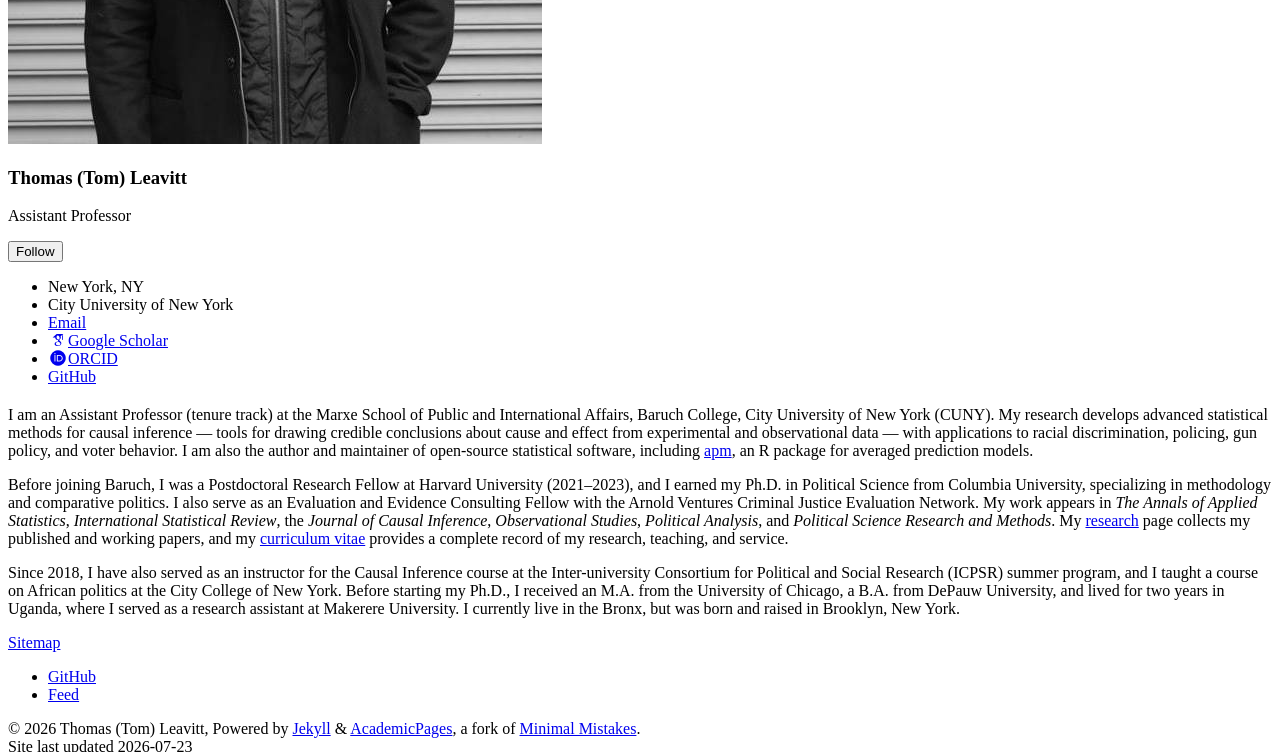
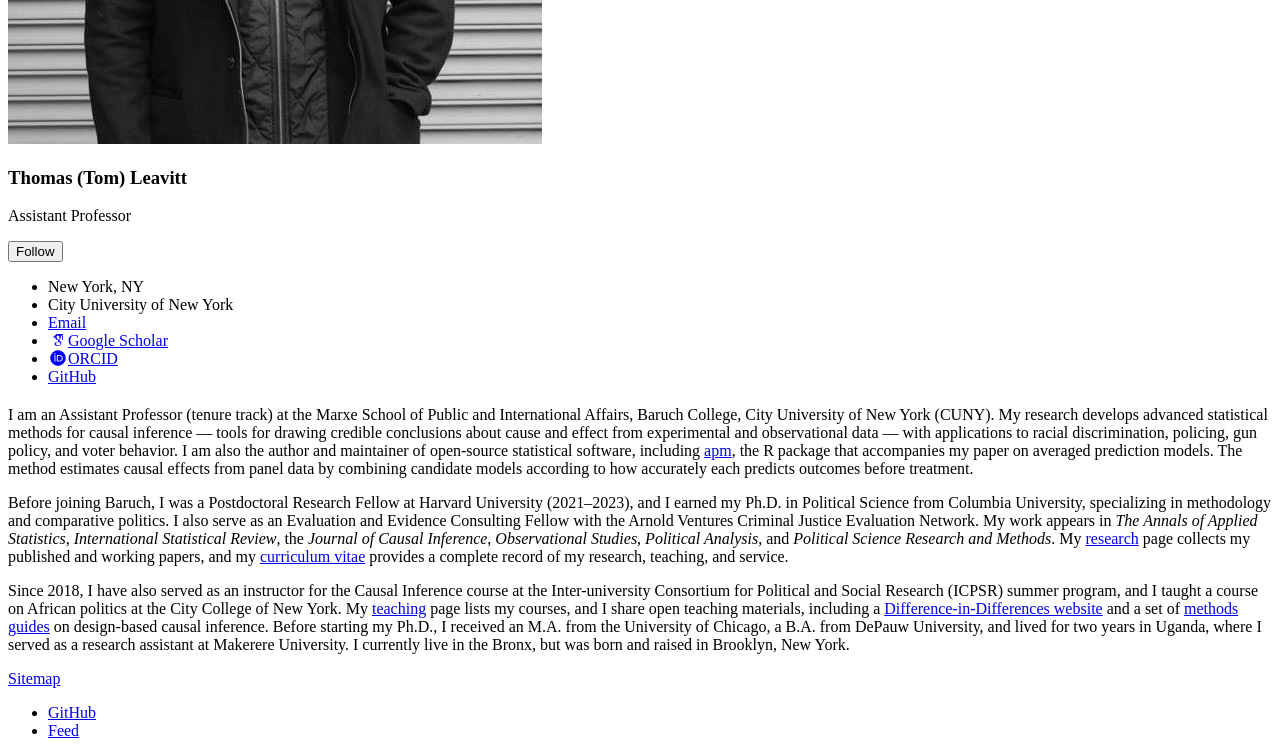
Before and after one commit to tl2624/tl2624.github.io, a Jekyll site: the page built from _pages/about.md, in a window 1280 px wide and 900 px high, scrolled down 598 px, cut to the strip 0-752 px from the top of the window. Built offline with Jekyll 4.4.1, drawn with Linux system fonts in a browser that asks for light colours; some web fonts are replaced.

Commit message:
Describe apm accurately and link teaching + teaching materials
- Tie apm to its companion paper and describe it from the CRAN summary: estimating
  causal effects from panel data by combining candidate models weighted by
  pre-treatment predictive accuracy.
- Add natural links to the teaching page, the Difference-in-Differences website,
  and the design-based methods guides.

Co-Authored-By: Claude Opus 4.8 <noreply@anthropic.com>

```diff
--- a/_pages/about.md
+++ b/_pages/about.md
@@ -7,8 +7,8 @@ redirect_from:
   - /about.html
 ---
 
-I am an Assistant Professor (tenure track) at the Marxe School of Public and International Affairs, Baruch College, City University of New York (CUNY). My research develops advanced statistical methods for causal inference — tools for drawing credible conclusions about cause and effect from experimental and observational data — with applications to racial discrimination, policing, gun policy, and voter behavior. I am also the author and maintainer of open-source statistical software, including [apm](https://tl2624.github.io/apm/), an R package for averaged prediction models.
+I am an Assistant Professor (tenure track) at the Marxe School of Public and International Affairs, Baruch College, City University of New York (CUNY). My research develops advanced statistical methods for causal inference — tools for drawing credible conclusions about cause and effect from experimental and observational data — with applications to racial discrimination, policing, gun policy, and voter behavior. I am also the author and maintainer of open-source statistical software, including [apm](https://tl2624.github.io/apm/), the R package that accompanies my paper on averaged prediction models. The method estimates causal effects from panel data by combining candidate models according to how accurately each predicts outcomes before treatment.
 
 Before joining Baruch, I was a Postdoctoral Research Fellow at Harvard University (2021–2023), and I earned my Ph.D. in Political Science from Columbia University, specializing in methodology and comparative politics. I also serve as an Evaluation and Evidence Consulting Fellow with the Arnold Ventures Criminal Justice Evaluation Network. My work appears in *The Annals of Applied Statistics*, *International Statistical Review*, the *Journal of Causal Inference*, *Observational Studies*, *Political Analysis*, and *Political Science Research and Methods*. My [research](/research/) page collects my published and working papers, and my [curriculum vitae](/cv/) provides a complete record of my research, teaching, and service.
 
-Since 2018, I have also served as an instructor for the Causal Inference course at the Inter-university Consortium for Political and Social Research (ICPSR) summer program, and I taught a course on African politics at the City College of New York. Before starting my Ph.D., I received an M.A. from the University of Chicago, a B.A. from DePauw University, and lived for two years in Uganda, where I served as a research assistant at Makerere University. I currently live in the Bronx, but was born and raised in Brooklyn, New York.
+Since 2018, I have also served as an instructor for the Causal Inference course at the Inter-university Consortium for Political and Social Research (ICPSR) summer program, and I taught a course on African politics at the City College of New York. My [teaching](/teaching/) page lists my courses, and I share open teaching materials, including a [Difference-in-Differences website](https://diff.healthpolicydatascience.org/) and a set of [methods guides](/methods-guides/) on design-based causal inference. Before starting my Ph.D., I received an M.A. from the University of Chicago, a B.A. from DePauw University, and lived for two years in Uganda, where I served as a research assistant at Makerere University. I currently live in the Bronx, but was born and raised in Brooklyn, New York.
```
